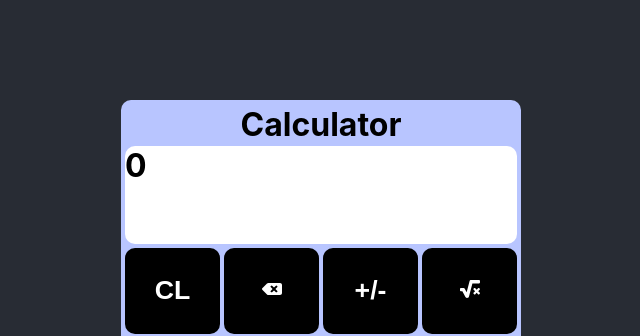
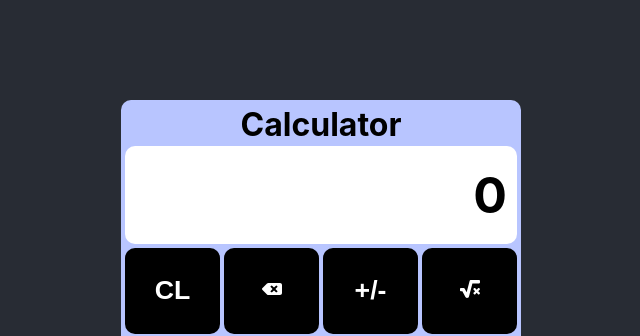
Before and after one commit to usamahmud/react-calculator, a React (Create React App) app: page / in a window 1280 px wide. Shown: the top 336 px of the page, without its empty margins (319-959 px from the left). Built offline with nearby package versions, Linux system fonts and the light colour scheme; the HTML template or start-up script is replaced by a standard one.

Commit message:
calculator display changes

```diff
--- a/src/App.css
+++ b/src/App.css
@@ -23,14 +23,19 @@ h1 {
   align-items: stretch;
   height: 17%;
   width: 99%;
+  /* vertical-align: middle; */
 }
 
 .display {
   background-color: #fff;
-  /* height: 100%; */
+  font-size: 50px;
   width: 100%;
   margin: 2px;
+  padding-right: 10px;
   border-radius: 10px;
+  display: flex;
+  justify-content: right;
+  align-items: center;
 }
 
 .container {
@@ -45,7 +50,6 @@ button {
   width: 25%;
   border: 0;
   color: white;
-  /* padding: 2px; */
   margin: 2px;
   border-radius: 10px;
   box-sizing: border-box;
@@ -72,7 +76,6 @@ button:active {
 }
 
 .operatorkey {
-  /* background-color: #050; */
   background-color: #050;
 }
 
```
